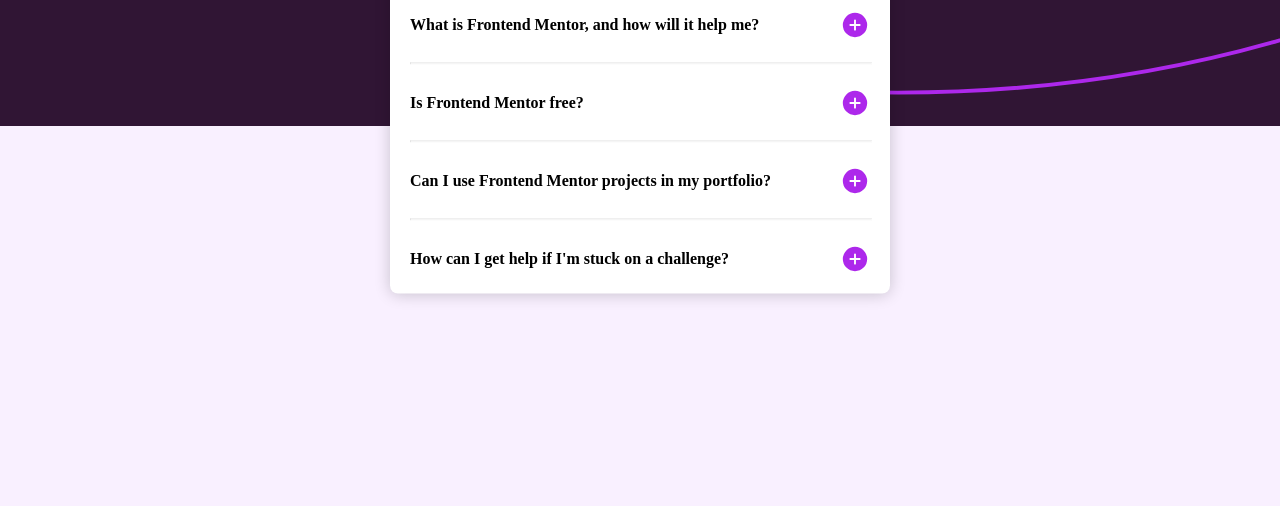
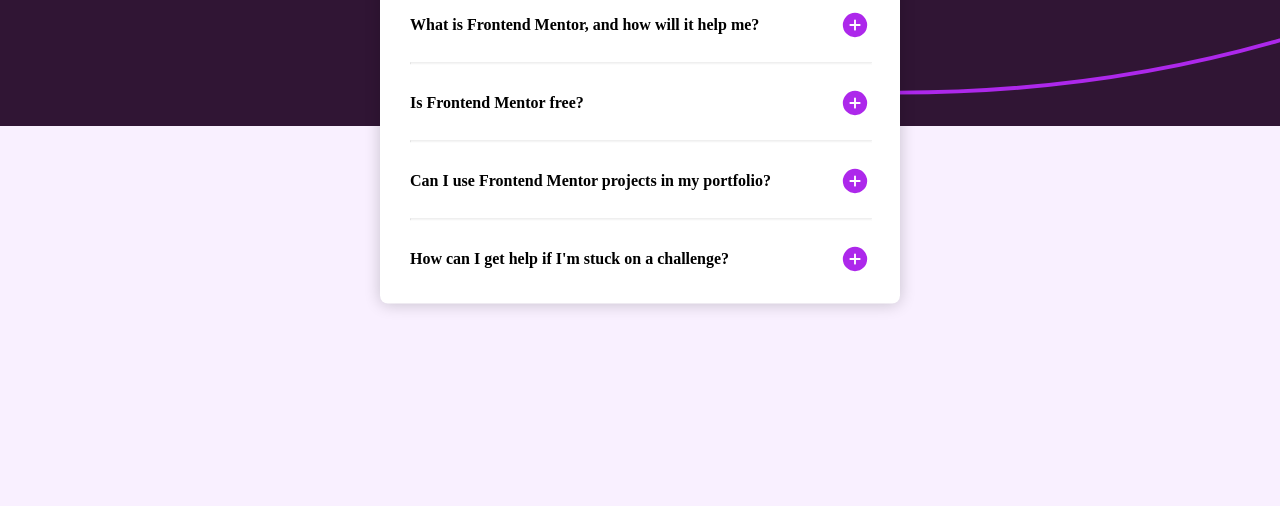
Before and after one commit to bsouch/FAQAccordion, a plain HTML site: page index.html in a window 1280 px wide. Shown: the part 294-800 px from the top of the page. Drawn offline with nearby package versions, Linux system fonts and the light colour scheme.

Commit message:
Added further padding to card

```diff
--- a/scss/index.scss
+++ b/scss/index.scss
@@ -25,7 +25,7 @@ main {
         @include displayFlexCol;
         width: clamp(310px, 50%, 460px);
         background-color: $colour-white;
-        padding: $spacing-standard;
+        padding: $spacing-xl;
         border-radius: $border-radius;
         box-shadow: $box-shadow;
         gap: $spacing-lg;
--- a/scss/variables.scss
+++ b/scss/variables.scss
@@ -25,6 +25,7 @@ $size-full-parent: 100%;
 $size-half-parent: 50%;
 $size-half-parent-negative: -50%;
 
+$spacing-xl: 30px;
 $spacing-lg: 25px;
 $spacing-standard: 20px;
 $spacing-md: 15px;
```
Also changed, not shown: scss/index.css, 1 other file.
